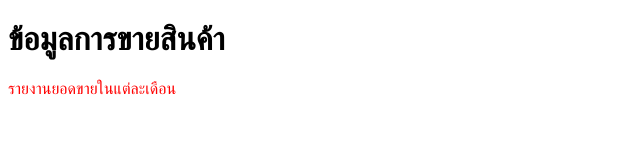
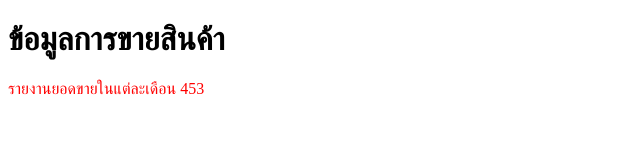
Before and after one commit to narissuper/demo-project, a plain HTML site: page index.html in a window 1280 px wide. Shown: the full height of the page, 0-640 px from the left. Drawn offline with Linux system fonts and the light colour scheme.

Commit message:
test update errer 456

```diff
--- a/index.html
+++ b/index.html
@@ -13,6 +13,6 @@
 </head>
 <body>
     <h1>ข้อมูลการขายสินค้า</h1>
-    <p>รายงานยอดขายในแต่ละเดือน</p>
+    <p>รายงานยอดขายในแต่ละเดือน 453</p>
 </body>
 </html>
```
